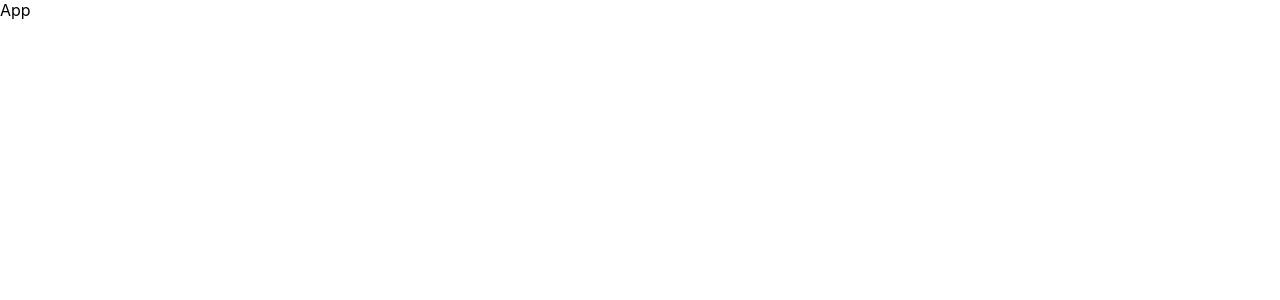
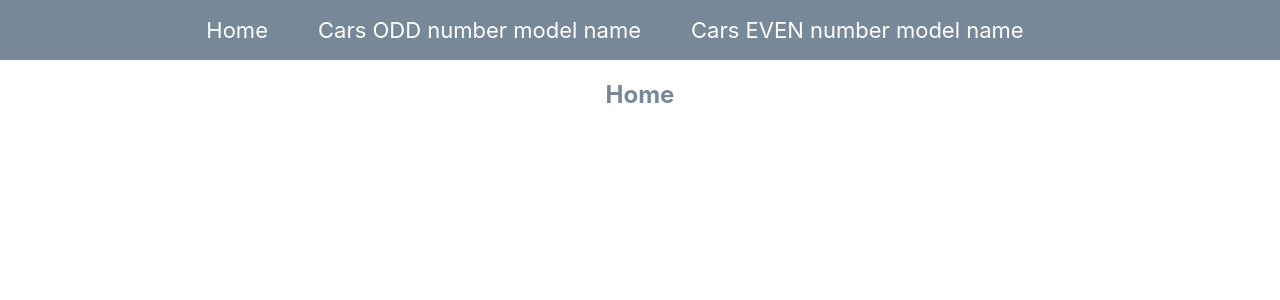
Before and after one commit to yuraoliynik/incubator-june-2021-react, a React (Create React App) app: page / in a window 1280 px wide. Shown: the top 300 px of the page. Built offline with nearby package versions, Linux system fonts and the light colour scheme.

Commit message:
completed lesson5-classwork

```diff
--- /dev/null
+++ b/src/App.css
@@ -0,0 +1,31 @@
+* {
+    padding: 0;
+    margin: 0;
+    box-sizing: border-box;
+}
+
+.app, .links {
+    min-width: 850px;
+}
+
+.app > h2  {
+    color: lightslategrey;
+    text-align: center;
+    padding: 20px 0;
+}
+
+.links {
+    display: flex;
+    /*flex-flow: column;*/
+    justify-content: center;
+    align-items: center;
+    height: 60px;
+    background: lightslategrey;
+}
+
+.links > a {
+    margin-right: 50px;
+    color: white;
+    font-size: 22px;
+    text-decoration: unset;
+}
--- a/src/App.js
+++ b/src/App.js
@@ -1,7 +1,41 @@
+import {
+    BrowserRouter as Router,
+    Switch,
+    Route,
+    Link,
+    withRouter
+} from "react-router-dom";
+
+import {Cars} from "./components/cars/Cars";
+
+import './App.css';
+
 export default function App() {
-  return (
-    <div>
-      App
-    </div>
-  );
+    return (
+        <Router>
+            <div className={'links'}>
+                <Link to={'/'}>Home</Link>
+
+                <Link to={'/cars-name-length-odd'}>Cars ODD number model name</Link>
+
+                <Link to={'/cars-name-length-even'}>Cars EVEN number model name</Link>
+            </div>
+
+            <div className={'app'}>
+                <Route exact path={'/'}>
+                    <h2>Home</h2>
+                </Route>
+
+                <Route path={'/cars-name-length-odd'}>
+                    <h2>Cars with an ODD number of characters in the model name</h2>
+                    <Cars myKey={'odd'}/>
+                </Route>
+
+                <Route path={'/cars-name-length-even'}>
+                    <h2>Cars with an EVEN number of characters in the model name</h2>
+                    <Cars myKey={'even'}/>
+                </Route>
+            </div>
+        </Router>
+    );
 }
--- /dev/null
+++ b/src/components/car/Car.css
@@ -0,0 +1,19 @@
+.car {
+    display: flex;
+    font-size: 14px;
+    padding: 2px 10px;
+    border-bottom: 1px solid silver;
+    justify-content: center;
+}
+
+.car-property {
+    display: flex;
+    color: lightslategrey;
+    width: 200px;
+}
+
+.car-property > p {
+    color: black;
+    font-weight: normal;
+    padding-left: 10px;
+}
--- a/src/components/car/Car.js
+++ b/src/components/car/Car.js
@@ -0,0 +1,12 @@
+import './Car.css';
+
+export function Car({item: {id, model, price, year}}) {
+    return(
+        <div className={'car'}>
+            <div className={'car-property'}>Id: <p>{id}</p></div>
+            <div className={'car-property'}>model: <p>{model}</p></div>
+            <div className={'car-property'}>price: <p>{price}</p></div>
+            <div className={'car-property'}>year: <p>{year}</p></div>
+        </div>
+    );
+}
--- a/src/components/cars/Cars.js
+++ b/src/components/cars/Cars.js
@@ -0,0 +1,41 @@
+import {useEffect, useState} from "react";
+import {getCars} from "../../services/car.service";
+import {Car} from "../car/Car";
+
+export function Cars({myKey}) {
+
+    const [cars, setCars] = useState([]);
+
+    useEffect(() => {
+        getCars().then(({data}) => {
+            switch (myKey) {
+                case 'odd':
+                    setCars(
+                        data.filter(item => item.model.length % 2 !== 0)
+                    );
+                    break;
+
+                case 'even':
+                    setCars(
+                        data.filter(item => item.model.length % 2 === 0)
+                    );
+                    break;
+
+                default:
+                    setCars(data);
+            }
+        });
+    }, []);
+
+    return (
+        <div>
+            {
+                cars && cars.map(item =>
+                    <div>
+                        <Car item={item} key={item.id}/>
+                    </div>
+                )
+            }
+        </div>
+    );
+}
--- a/src/services/car.service.js
+++ b/src/services/car.service.js
@@ -1,4 +1,4 @@
-import {axios} from 'axios';
+import axios from 'axios';
 
 const config = {
     baseURL: 'http://192.168.1.253/api/v1/cars'
@@ -8,7 +8,7 @@ const config = {
 // IP в офисе 192.168.1.253
 
 function getCars() {
-    axios.create(config).get();
+    return axios.create(config).get();
 }
 
 export {getCars};
```
